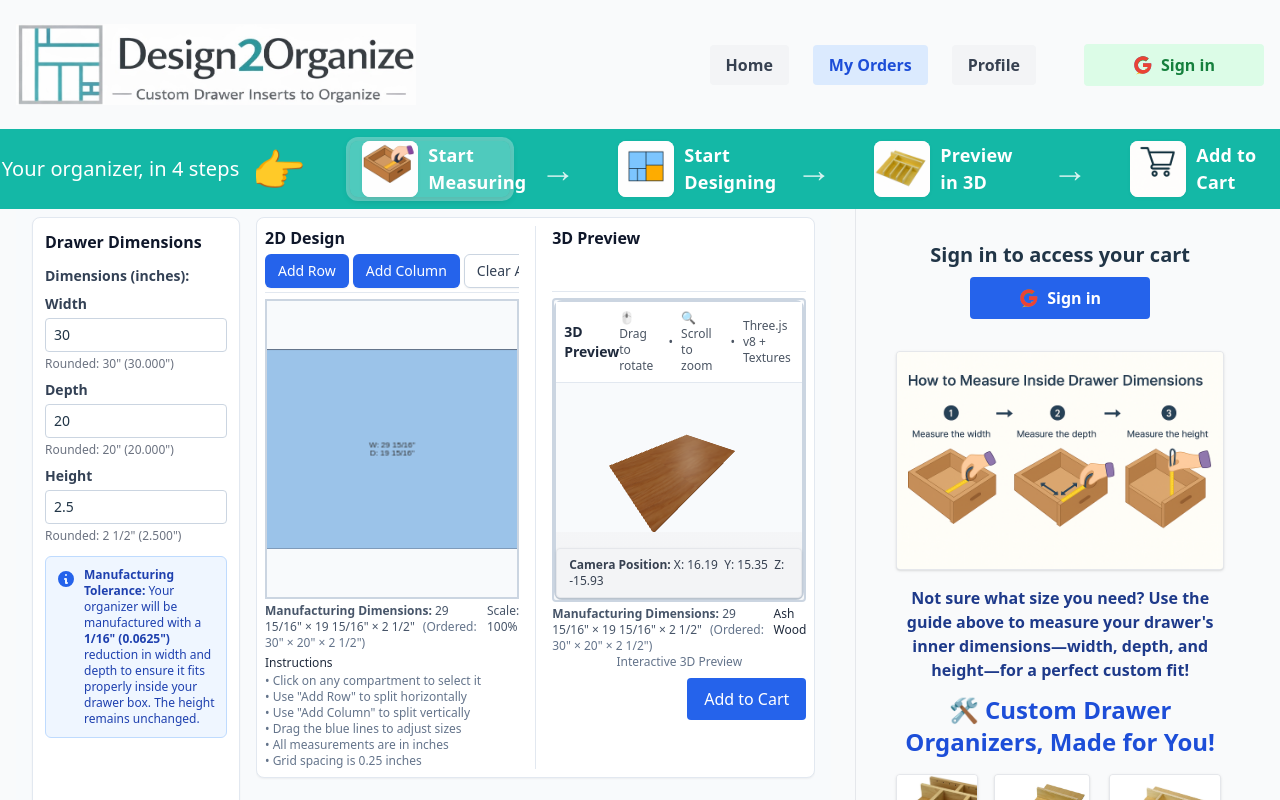
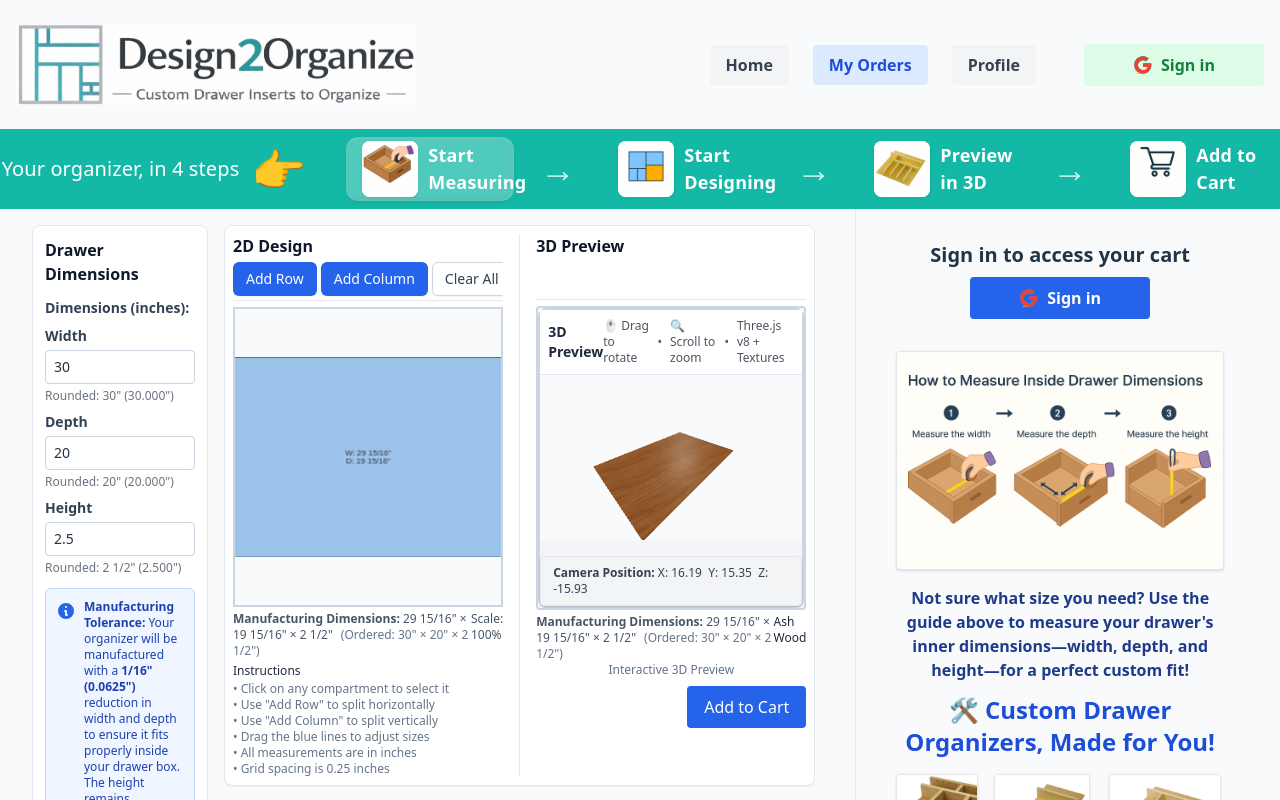
Before and after one commit to rammaradolla/drawer-organizer, a React (Vite) app in the folder client/: page / in a window 1280 px wide. Shown: the top 800 px of the page. Built offline with nearby package versions, Linux system fonts and the light colour scheme.

Commit message:
Added billing and shipping information flow

```diff
--- a/client/src/components/CanvasEditor.jsx
+++ b/client/src/components/CanvasEditor.jsx
@@ -672,9 +672,9 @@ const CanvasEditor = forwardRef(({ onCompartmentsChange, onClear, addToCartButto
 
   return (
     <div className="flex flex-col w-full h-full">
-      <div className="flex flex-row gap-4 w-full h-full min-h-screen overflow-hidden bg-slate-50 px-4 pt-2 pb-2" ref={containerRef}>
+      <div className="flex flex-row gap-4 w-full h-full min-h-screen overflow-hidden bg-slate-50 p-4" ref={containerRef}>
         {/* Left Section: Dimensions Form, Manufacturing Tolerance, and Add to Cart */}
-        <div className="w-52 flex-shrink-0 bg-white p-3 rounded-lg border border-slate-200 shadow-sm overflow-y-auto">
+        <div className="w-44 flex-shrink-0 bg-white p-3 rounded-lg border border-slate-200 shadow-sm overflow-y-auto">
           <h3 className="text-base font-semibold text-slate-900 mb-3">Drawer Dimensions</h3>
           <DrawerSetup
             dimensions={dimensions}
```
